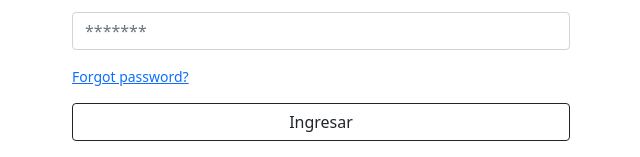
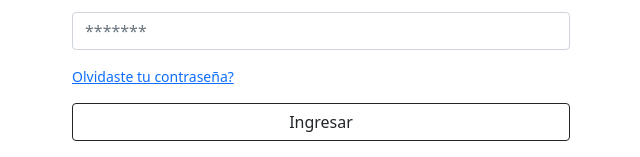
Before and after one commit to jgsistemasar/react-login-dashboard-template, a React (Create React App) app: page / in a window 1280 px wide. Shown: the part 312-469 px from the top of the page, without its empty margins (319-959 px from the left). Built offline with nearby package versions, Linux system fonts and the light colour scheme.

Commit message:
Correcion formulario Login.js

```diff
--- a/src/components/login/Login.js
+++ b/src/components/login/Login.js
@@ -18,7 +18,7 @@ export const Login = () => {
                     <label for="password" class="form-label ">Contraseña</label>
                     <input type="password" class="form-control" id="password" placeholder="*******"></input>
                   </div>
-                  <p class="small"><a class="text-primary" href="forget-password.html">Forgot password?</a></p>
+                  <p class="small"><a class="text-primary" href="forget-password.html">Olvidaste tu contraseña?</a></p>
                   <div class="d-grid">
                     <button class="btn btn-outline-dark" type="submit">Ingresar</button>
                   </div>
```
